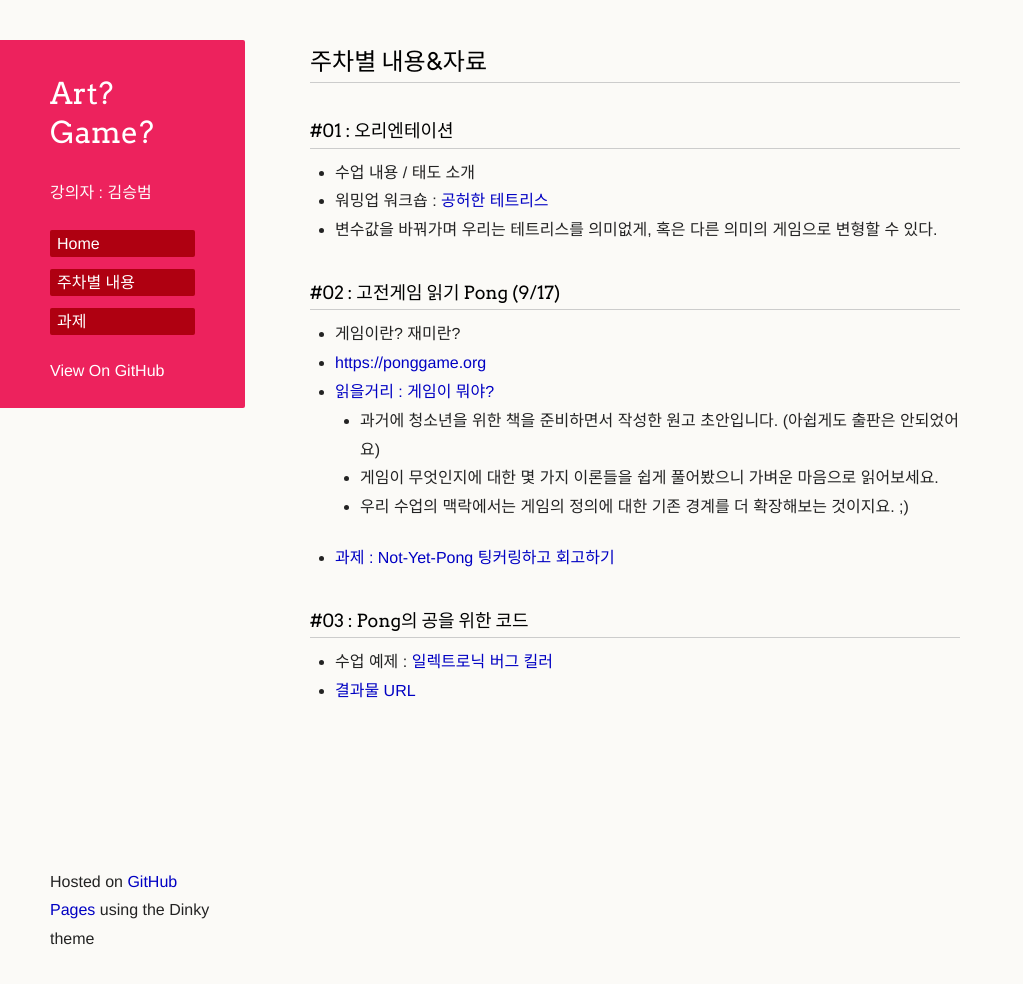
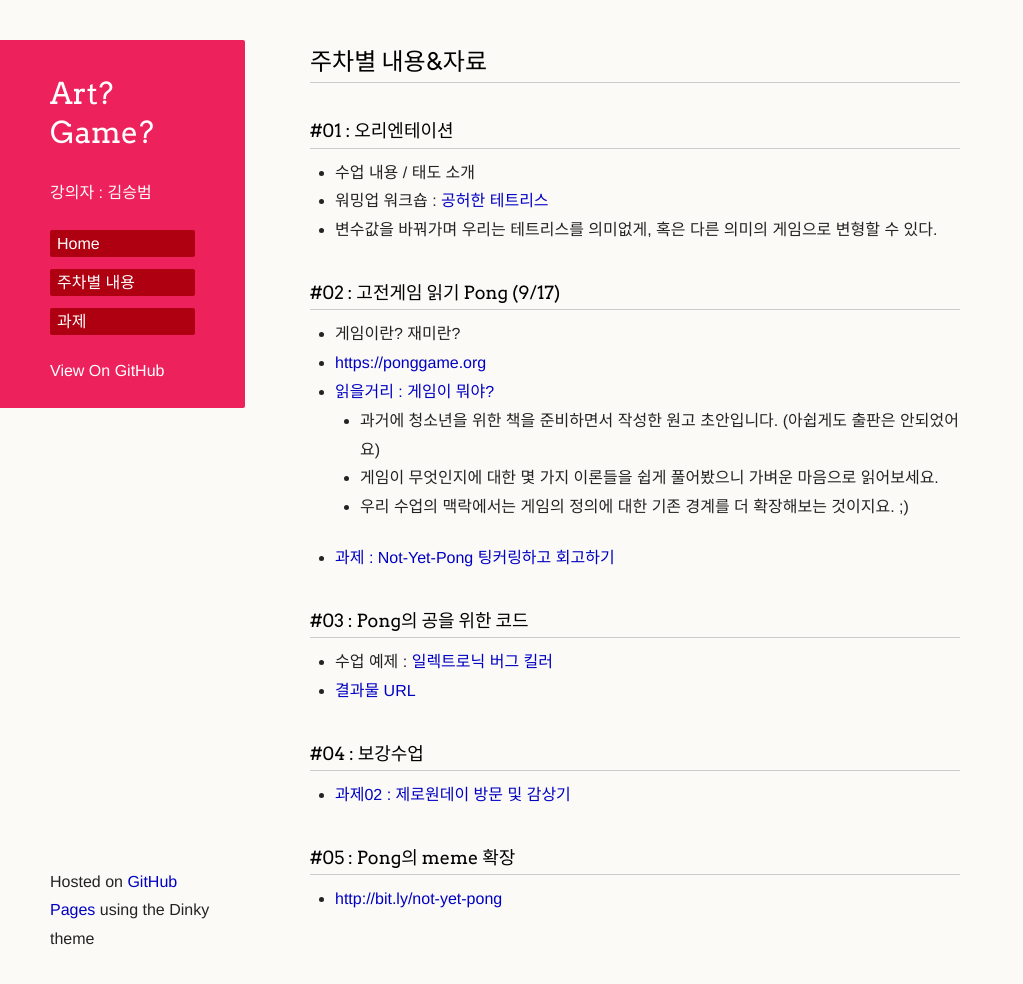
Before and after one commit to picxenk/SIA2019ArtGame, a Jekyll site: the page built from curriculum.md, in a window 1280 px wide and 986 px high. Shown: the whole window, without its empty margins (0-1023 px from the left). Built offline with Jekyll 4.4.1, drawn with Linux system fonts in a browser that asks for light colours; our own code applies the rules of GitHub Pages for plain Markdown files; a script that is not in the unit is left out; the repository's description, which GitHub fills in, is left out.

Commit message:
Update curriculum.md

```diff
--- a/curriculum.md
+++ b/curriculum.md
@@ -17,3 +17,9 @@
 ### #03 : Pong의 공을 위한 코드
  * 수업 예제 : [일렉트로닉 버그 킬러](https://editor.p5js.org/picxenk@gmail.com/sketches/eR4mDXHvq)
  * [결과물 URL](https://docs.google.com/spreadsheets/d/1crOHibQieIt45jgFwpQQCK5rkDYapaugC1iKaadXj2M/edit?usp=sharing)
+
+### #04 : 보강수업
+ * [과제02 : 제로원데이 방문 및 감상기](homework.md)
+
+### #05 : Pong의 meme 확장
+ * <http://bit.ly/not-yet-pong>
```
